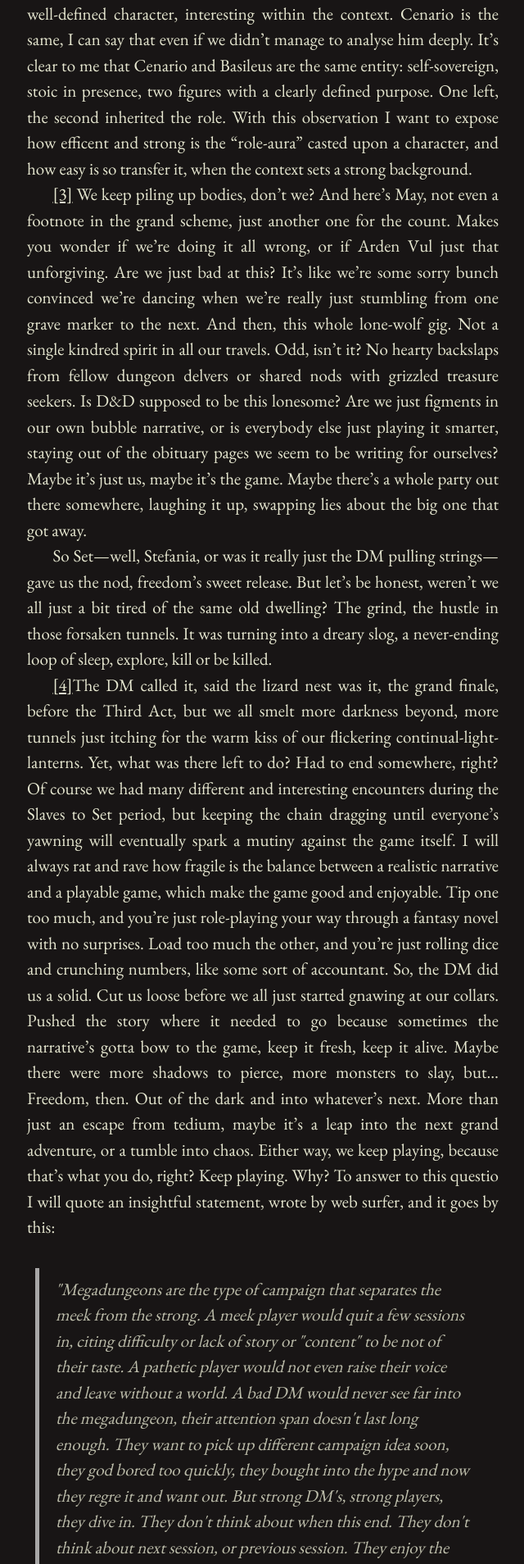
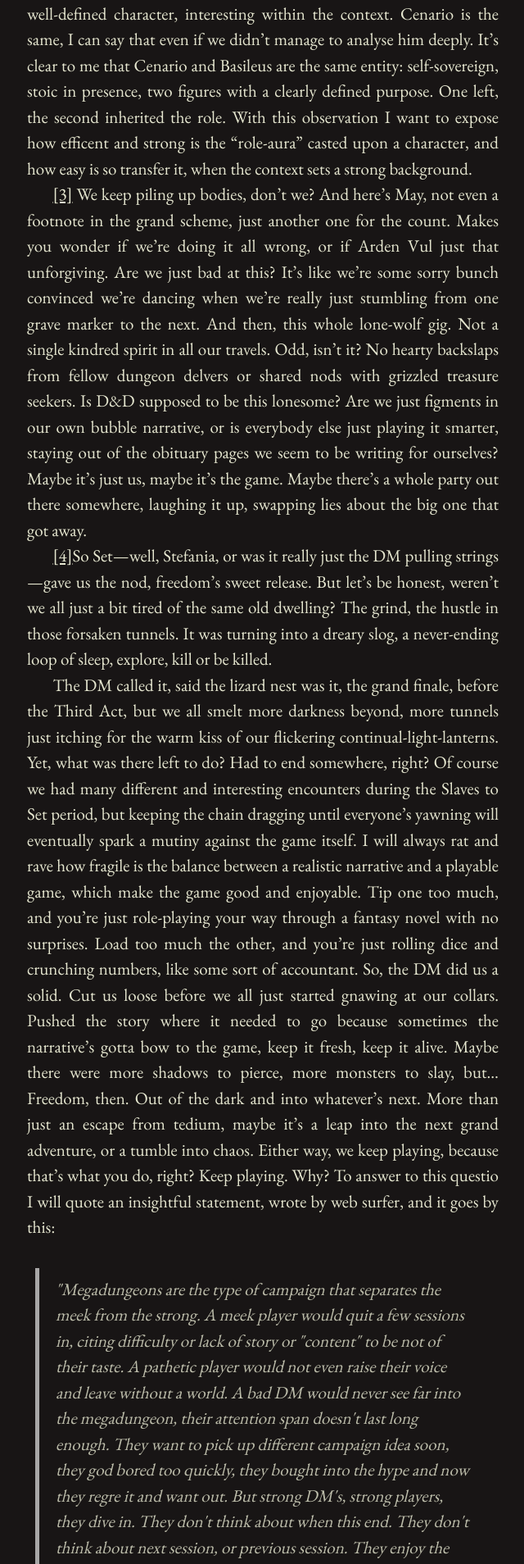
Before and after one commit to InexistentThirdChimera/InexistentThirdChimera.github.io, a Jekyll site: the page built from _posts/2023-11-1-player-report-8-and-9;-Long-Hiatus-Set-Us-Free-(from-lionbeak-campaign).md, in a window 1280 px wide. Shown: the part 3081-4989 px from the top of the page at 82% size, without its empty margins (319-959 px from the left). Built offline with Jekyll 4.4.1, drawn with Linux system fonts in a browser that asks for light colours.

Commit message:
fixed footnote 4 in PR8-9

```diff
--- a/_posts/2023-11-1-player-report-8-and-9;-Long-Hiatus-Set-Us-Free-(from-lionbeak-campaign).md
+++ b/_posts/2023-11-1-player-report-8-and-9;-Long-Hiatus-Set-Us-Free-(from-lionbeak-campaign).md
@@ -63,9 +63,9 @@ At this point we ended the gaming session, finally heaving a sigh of relief.
 And then, this whole lone-wolf gig. Not a single kindred spirit in all our travels. Odd, isn't it? No hearty backslaps from fellow dungeon delvers or shared nods with grizzled treasure seekers. Is D&D supposed to be this lonesome? Are we just figments in our own bubble narrative, or is everybody else just playing it smarter, staying out of the obituary pages we seem to be writing for ourselves?
 Maybe it’s just us, maybe it’s the game. Maybe there’s a whole party out there somewhere, laughing it up, swapping lies about the big one that got away.
 
-So Set—well, Stefania, or was it really just the DM pulling strings—gave us the nod, freedom's sweet release. But let's be honest, weren't we all just a bit tired of the same old dwelling? The grind, the hustle in those forsaken tunnels. It was turning into a dreary slog, a never-ending loop of sleep, explore, kill or be killed.
+<a name="fn4">[[4]](#nf4)</a>So Set—well, Stefania, or was it really just the DM pulling strings—gave us the nod, freedom's sweet release. But let's be honest, weren't we all just a bit tired of the same old dwelling? The grind, the hustle in those forsaken tunnels. It was turning into a dreary slog, a never-ending loop of sleep, explore, kill or be killed.
 
-<a name="fn4">[[4]](#nf4)</a>The DM called it, said the lizard nest was it, the grand finale, before the Third Act, but we all smelt more darkness beyond, more tunnels just itching for the warm kiss of our flickering continual-light-lanterns. Yet, what was there left to do? Had to end somewhere, right? Of course we had many different and interesting encounters during the Slaves to Set period, but keeping the chain dragging until everyone's yawning will eventually spark a mutiny against the game itself.
+The DM called it, said the lizard nest was it, the grand finale, before the Third Act, but we all smelt more darkness beyond, more tunnels just itching for the warm kiss of our flickering continual-light-lanterns. Yet, what was there left to do? Had to end somewhere, right? Of course we had many different and interesting encounters during the Slaves to Set period, but keeping the chain dragging until everyone's yawning will eventually spark a mutiny against the game itself.
 I will always rat and rave how fragile is the balance between a realistic narrative and a playable game, which make the game good and enjoyable. Tip one too much, and you're just role-playing your way through a fantasy novel with no surprises. Load too much the other, and you're just rolling dice and crunching numbers, like some sort of accountant.
 So, the DM did us a solid. Cut us loose before we all just started gnawing at our collars. Pushed the story where it needed to go because sometimes the narrative’s gotta bow to the game, keep it fresh, keep it alive. Maybe there were more shadows to pierce, more monsters to slay, but...
 Freedom, then. Out of the dark and into whatever's next. More than just an escape from tedium, maybe it's a leap into the next grand adventure, or a tumble into chaos. Either way, we keep playing, because that's what you do, right? Keep playing. Why? To answer to this questio I will quote an insightful statement, wrote by web surfer, and it goes by this:
```
